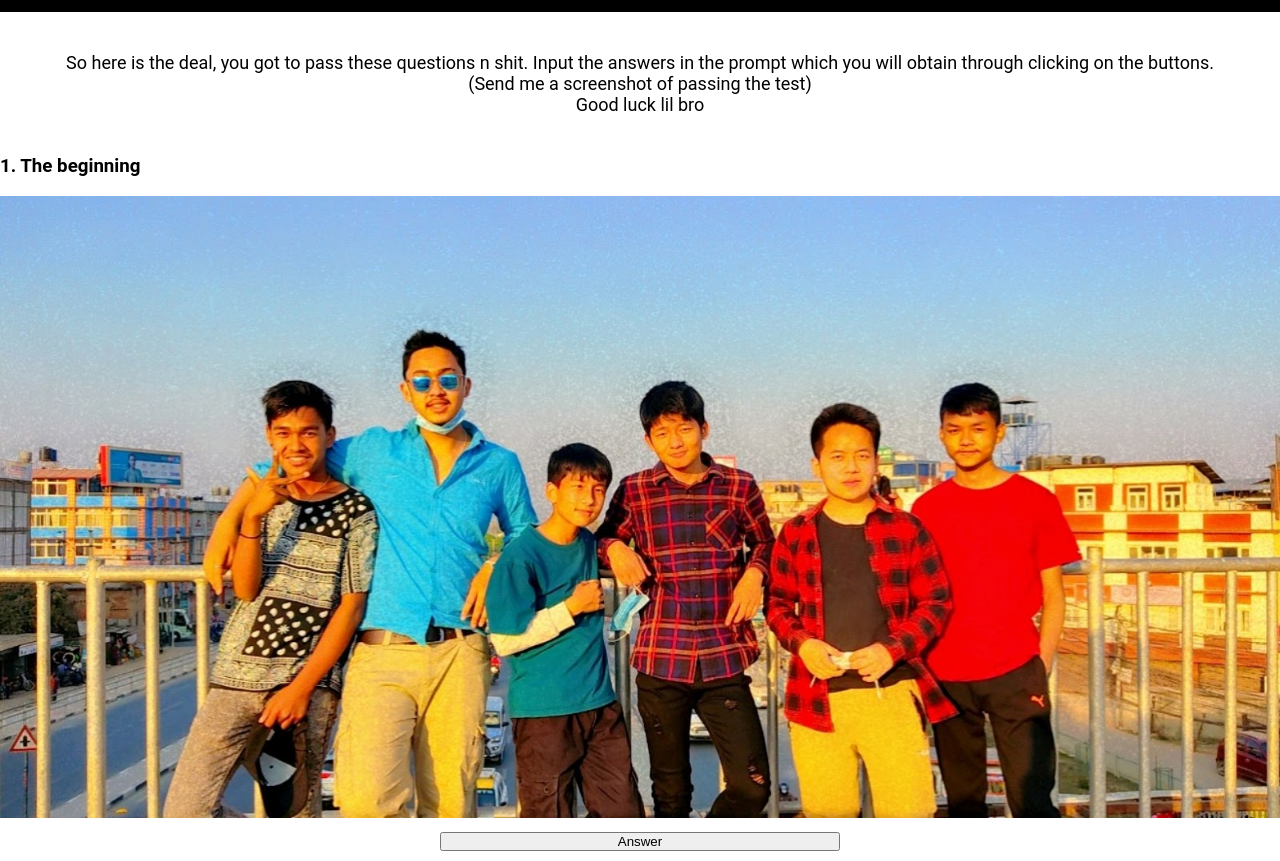
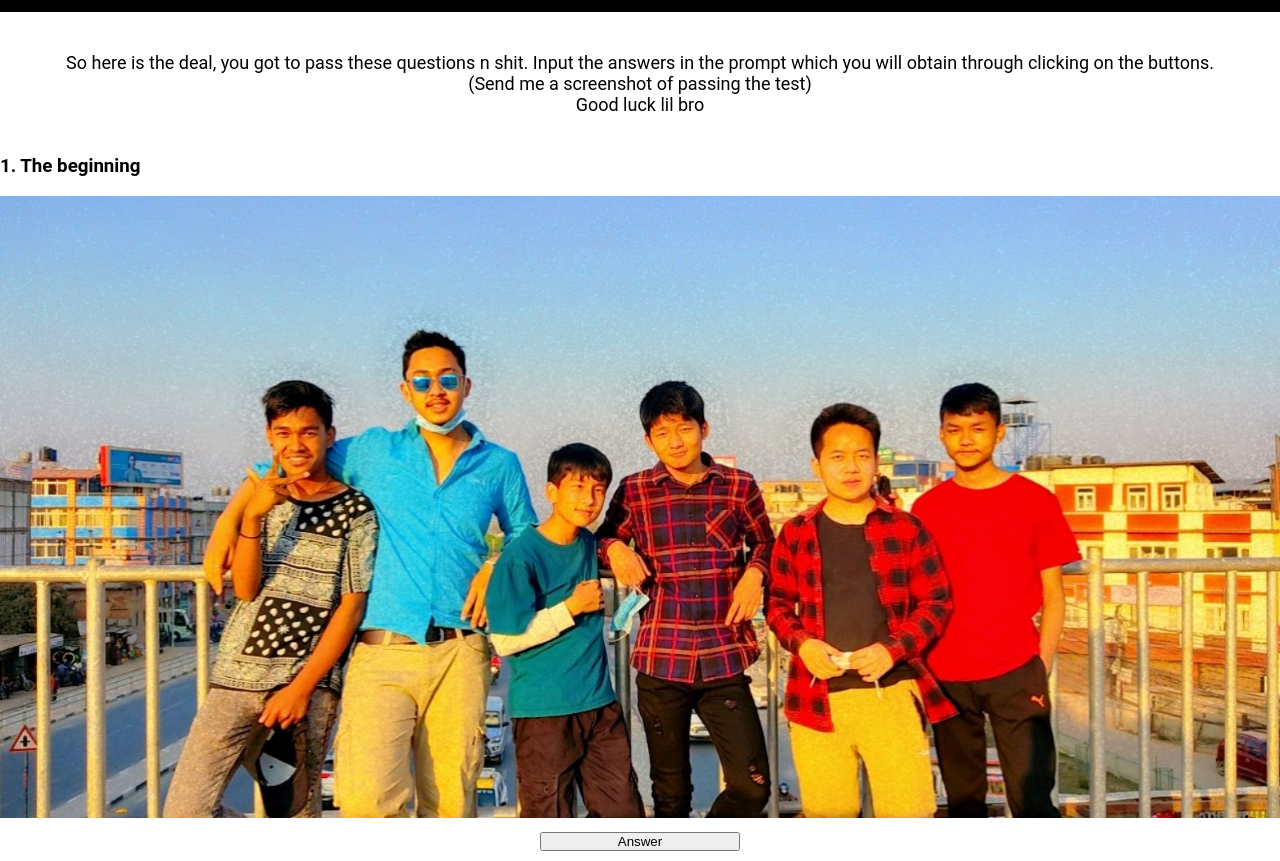
Before and after one commit to DavidMagar23/BHAAT-MAARA-Decipher, a plain HTML site: page index.html in a window 1280 px wide. Shown: the part 68-929 px from the top of the page. Drawn offline with Linux system fonts and the light colour scheme.

Commit message:
Change Button Width

```diff
--- a/css/style.css
+++ b/css/style.css
@@ -45,6 +45,6 @@ body {
 button {
     display: block;
     margin: 0 auto;
-    width: 400px;
-    min-width: 100px;
+    width: 200px;
+    min-width: 0px;
 }
```
